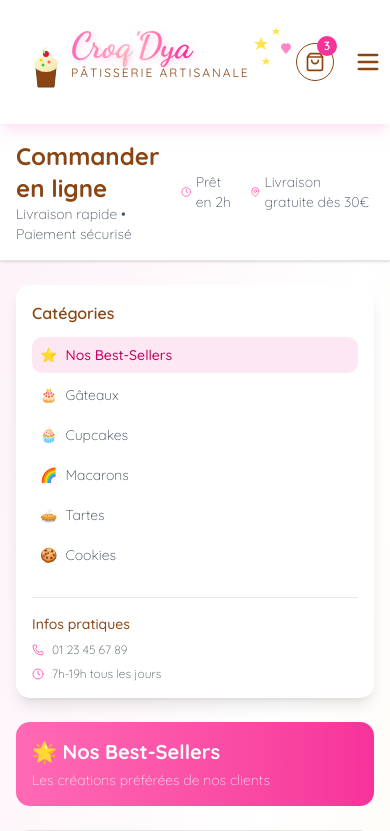
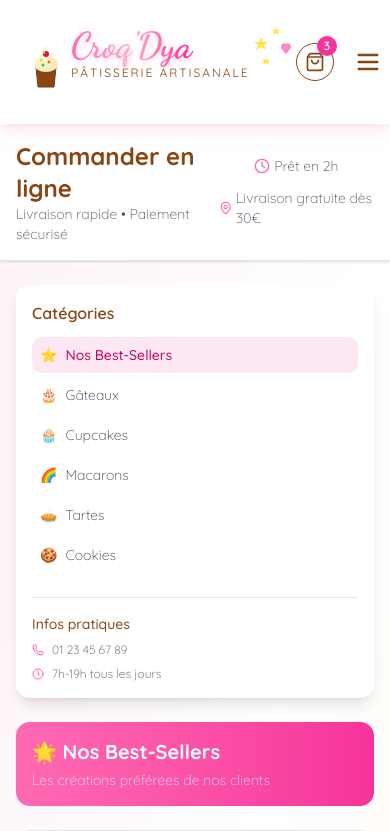
Before and after one commit to shaelahzebato/Croq-Dya, a Next.js app: page /commander in a window 390 px wide. Shown: the top 831 px of the page. Built offline with nearby package versions, Linux system fonts and the light colour scheme.

Commit message:
feat: gestion de positionnement dans /commander

```diff
--- a/src/app/commander/page.tsx
+++ b/src/app/commander/page.tsx
@@ -116,7 +116,7 @@ export default function CommanderPage() {
               <h1 className="text-2xl font-bold text-[#8B4513]">Commander en ligne</h1>
               <p className="text-gray-600 text-sm">Livraison rapide • Paiement sécurisé</p>
             </div>
-            <div className="flex items-center gap-3 text-sm text-gray-600">
+            <div className="flex flex-col lg:flex-row items-center gap-3 text-sm text-gray-600">
               <div className="flex items-center gap-1">
                 <Clock className="w-4 h-4 text-[#FF69B4]" />
                 <span>Prêt en 2h</span>
```
